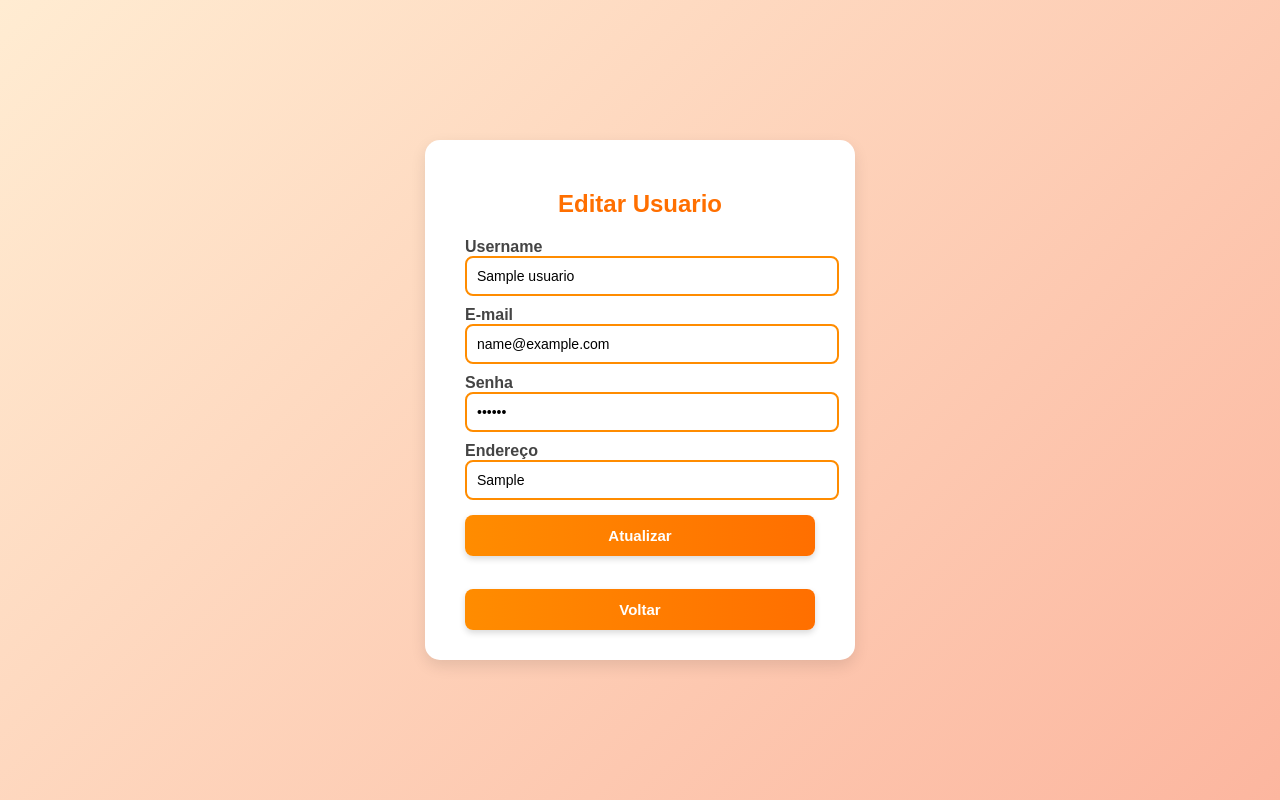
After one commit to Andre3224/Compra-Venda, a Flask app: page /usuario/edit/1 in a window 1280 px wide. The commit adds this page. Run offline with Flask 2, Linux system fonts and the light colour scheme; tables that the repository leaves empty hold one stand-in row (values such as "Sample post").

Commit message:
Cadastro e alteração de informações

```diff
--- a/main.py
+++ b/main.py
@@ -1,9 +1,5 @@
-from flask import Flask, make_response
-from markupsafe import escape
-from flask import render_template
-from flask import request
+from flask import Flask, render_template, request, redirect, url_for
 from flask_sqlalchemy import SQLAlchemy
-from flask import redirect, url_for
 
 app = Flask(__name__)
 app.config['SQLALCHEMY_DATABASE_URI'] = 'mysql://root:fusionB%C3%87@localhost:3306/banco'
@@ -11,7 +7,9 @@ app.config['SQLALCHEMY_TRACK_MODIFICATIONS'] = False
 
 db = SQLAlchemy(app)
 
+# === MODELOS ===
 class Usuario(db.Model):
+    __tablename__ = "usuario"
     id = db.Column('usu_id', db.Integer, primary_key=True)
     nome = db.Column('usu_nome', db.String(256))
     email = db.Column('usu_email', db.String(256))
@@ -24,12 +22,42 @@ class Usuario(db.Model):
         self.senha = senha
         self.end = end
 
+class Categoria(db.Model):
+    __tablename__ = "categoria"
+    id = db.Column('cat_id', db.Integer, primary_key=True)
+    nome = db.Column('cat_nome', db.String(256))
+    desc = db.Column('cat_desc', db.String(256))
+
+    def __init__ (self, nome, desc):
+        self.nome = nome
+        self.desc = desc
+
+class Anuncio(db.Model):
+    __tablename__ = "anuncio"
+    id = db.Column('anu_id', db.Integer, primary_key=True)
+    nome = db.Column('anu_nome', db.String(256))
+    desc = db.Column('anu_desc', db.String(256))
+    qtd = db.Column('anu_qtd', db.Integer)
+    preco = db.Column('anu_preco', db.Float)
+    cat_id = db.Column('cat_id', db.Integer, db.ForeignKey("categoria.cat_id"))
+    usu_id = db.Column('usu_id', db.Integer, db.ForeignKey("usuario.usu_id"))
+
+    def __init__(self, nome, desc, qtd, preco, cat_id, usu_id):
+        self.nome = nome
+        self.desc = desc
+        self.qtd = qtd
+        self.preco = preco
+        self.cat_id = cat_id
+        self.usu_id = usu_id
+
+# === ROTAS ===
 @app.route("/")
 def index():
     return render_template('index.html')
 
-@app.route("/cad/usuario", methods=['GET', 'POST'])
+@app.route("/usuario/novo", methods=['GET', 'POST'], endpoint="usuario_novo")
 def usuario():
+    mensagem = None
     if request.method == 'POST':
         usuario = Usuario(
             request.form.get('user'),
@@ -39,13 +67,90 @@ def usuario():
         )
         db.session.add(usuario)
         db.session.commit()
-        return redirect(url_for('index'))
+        mensagem = "Usuário cadastrado com sucesso!"
 
-    return render_template('usuario.html', usuarios = Usuario.query.all(), titulo="Cadastro de Usuario")
+    usuarios = Usuario.query.all()
+    return render_template('usuario.html', usuarios=usuarios, titulo="Cadastro de Usuario", mensagem=mensagem)
 
-@app.route("/cad/anuncio")
+@app.route("/usuario/delete/<int:id>", methods=['POST'])
+def delete_usuario(id):
+    usuario = Usuario.query.get(id)
+    if not usuario:
+        mensagem = "Usuário não encontrado."
+    else:
+        senha_digitada = request.form.get("senha")
+        if senha_digitada == usuario.senha:
+            db.session.delete(usuario)
+            db.session.commit()
+            mensagem = "Usuário excluído com sucesso!"
+        else:
+            mensagem = "Senha incorreta! Operação não autorizada."
+    usuarios = Usuario.query.all()
+    return render_template('usuario.html', usuarios=usuarios, titulo="Cadastro de Usuario", mensagem=mensagem)
+
+
+@app.route("/usuario/edit/<int:id>", methods=['GET', 'POST'])
+def edit_usuario(id):
+    usuario = Usuario.query.get(id)
+    if not usuario:
+        return "Usuário não encontrado.", 404
+
+    if request.method == 'POST':
+        usuario.nome = request.form.get("user")
+        usuario.email = request.form.get("email")
+        usuario.senha = request.form.get("passwd")
+        usuario.end = request.form.get("end")
+        db.session.commit()
+        return redirect(url_for("usuario"))
+
+    return render_template("usuario_edit.html", usuario=usuario, titulo="Editar Usuario")
+
+@app.route("/anuncio/novo", methods=['GET', 'POST'])
 def anuncio():
-    return render_template('anuncio.html')
+    if request.method == 'POST':
+        anuncio = Anuncio(
+            request.form.get('nome'),
+            request.form.get('desc'),
+            request.form.get('qtd'),
+            request.form.get('preco'),
+            request.form.get('cat'),
+            request.form.get('usu')
+        )
+        db.session.add(anuncio)
+        db.session.commit()
+        return redirect(url_for('anuncio'))
+
+    return render_template(
+        'anuncio.html',
+        anuncios=Anuncio.query.all(),
+        categorias=Categoria.query.all(),
+        usuarios=Usuario.query.all(),  # Passa todos os usuários para o template
+        titulo="Anuncio"
+    )
+
+@app.route("/anuncio/delete/<int:id>", methods=['POST'])
+def delete_anuncio(id):
+    senha_digitada = request.form.get("senha")  # senha do formulário
+
+    anuncio = Anuncio.query.get(id)
+    if not anuncio:
+        return "Anúncio não encontrado.", 404
+
+    usuario_criador = Usuario.query.get(anuncio.usu_id)
+    if not usuario_criador:
+        return "Usuário criador não encontrado.", 404
+
+    admin_user = Usuario.query.filter_by(nome="admin").first()
+    if not admin_user:
+        return "Usuário admin não encontrado.", 404
+
+    # Valida senha: admin ou dono do anúncio
+    if senha_digitada == usuario_criador.senha or senha_digitada == admin_user.senha:
+        db.session.delete(anuncio)
+        db.session.commit()
+        return "Anúncio excluído com sucesso!", 200
+
+    return "Senha incorreta! Operação não autorizada.", 403
 
 @app.route("/anuncio/pergunta")
 def pergunta():
@@ -73,8 +178,9 @@ def relVendas():
 def relCompras():
     return render_template('relVCompras.html')
 
+# === INICIALIZAÇÃO ===
 if __name__ == '__main__':
     with app.app_context():
-        db.create_all()  # Agora o SQLAlchemy sabe qual app usar
+        db.create_all()
         print('Tabelas criadas no banco.')
     app.run(debug=True)
--- a/templates/index.html
+++ b/templates/index.html
@@ -49,7 +49,7 @@
 <body>
     <div class="container">
         <h3>Bem-vindo ao Compre&Venda</h3>
-        <a href="{{ url_for('usuario') }}">Cadastrar Usuário</a>
+        <a href="{{ url_for('usuario_novo') }}">Cadastrar Usuário</a>
         <a href="{{ url_for('anuncio') }}">Cadastro de Anúncio</a>
         <a href="{{ url_for('pergunta') }}">Perguntas</a>
         <a href="{{ url_for('categoria') }}">Categorias</a>
--- /dev/null
+++ b/templates/usuario_edit.html
@@ -0,0 +1,104 @@
+<!DOCTYPE html>
+<html lang="pt-BR">
+<head>
+    <meta charset="UTF-8">
+    <title>Compre&Venda - {{titulo}}</title>
+    <style>
+        body {
+            font-family: Arial, sans-serif;
+            background: linear-gradient(135deg, #ffecd2, #fcb69f);
+            margin: 0;
+            padding: 0;
+            display: flex;
+            justify-content: center;
+            align-items: center;
+            height: 100vh;
+        }
+        .wrapper {
+            display: flex;
+            justify-content: center;
+            align-items: center;
+        }
+        .container {
+            background: #fff;
+            padding: 30px 40px;
+            border-radius: 15px;
+            box-shadow: 0 6px 15px rgba(0,0,0,0.1);
+            text-align: center;
+            width: 350px;
+        }
+        h2 {
+            color: #ff6f00;
+            margin-bottom: 20px;
+            font-size: 1.5em;
+        }
+        label {
+            display: block;
+            text-align: left;
+            font-weight: bold;
+            color: #444;
+            margin-top: 10px;
+        }
+        input[type="text"], input[type="email"], input[type="password"] {
+            width: 100%;
+            padding: 10px;
+            border: 2px solid #ff8c00;
+            border-radius: 8px;
+            outline: none;
+            font-size: 14px;
+            transition: border-color 0.3s ease, box-shadow 0.3s ease;
+        }
+        input[type="text"]:focus,
+        input[type="email"]:focus,
+        input[type="password"]:focus {
+            border-color: #ff6f00;
+            box-shadow: 0 0 6px rgba(255,111,0,0.5);
+        }
+        input[type="submit"], button {
+            background: linear-gradient(90deg, #ff8c00, #ff6f00);
+            color: white;
+            font-weight: bold;
+            border: none;
+            padding: 12px;
+            border-radius: 8px;
+            cursor: pointer;
+            width: 100%;
+            margin-top: 15px;
+            font-size: 15px;
+            transition: background 0.3s ease, transform 0.2s ease, box-shadow 0.2s ease;
+            box-shadow: 0 3px 6px rgba(0,0,0,0.15);
+        }
+        input[type="submit"]:hover, button:hover {
+            background: linear-gradient(90deg, #ff6f00, #e65100);
+            transform: scale(1.05);
+            box-shadow: 0 4px 10px rgba(0,0,0,0.2);
+        }
+    </style>
+</head>
+<body>
+    <div class="wrapper">
+        <div class="container">
+            <h2>{{titulo}}</h2>
+            <form action="{{ url_for('edit_usuario', id=usuario.id) }}" method="post">
+                <label for="user">Username</label>
+                <input type="text" id="user" name="user" value="{{ usuario.nome }}" required>
+
+                <label for="email">E-mail</label>
+                <input type="email" id="email" name="email" value="{{ usuario.email }}" required>
+
+                <label for="senha">Senha</label>
+                <input type="password" id="senha" name="senha" value="{{ usuario.senha }}" required>
+
+                <label for="end">Endereço</label>
+                <input type="text" id="end" name="end" value="{{ usuario.end }}" required>
+
+                <input type="submit" value="Atualizar">
+            </form>
+            <br>
+            <a href="{{ url_for('usuario') }}">
+                <button type="button">Voltar</button>
+            </a>
+        </div>
+    </div>
+</body>
+</html>
```
Also changed, not shown: templates/anuncio.html (+133 -0 lines), templates/usuario.html (+119 -25 lines).
